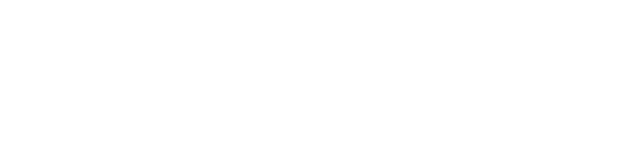
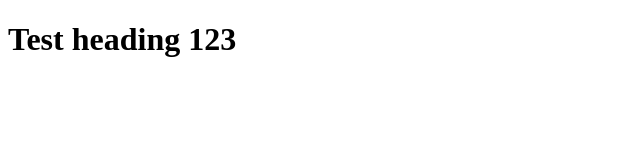
Before and after one commit to sahalkk/tailwind-responsive-layout, a plain HTML site: page index.html in a window 1280 px wide. Shown: the whole page, without its empty margins (0-640 px from the left). Drawn offline with Linux system fonts and the light colour scheme.

Commit message:
heading added

```diff
--- a/index.html
+++ b/index.html
@@ -6,6 +6,7 @@
     <title>Tailwind landing </title>
 </head>
 <body>
+    <h1>Test heading 123</h1>
 
 </body>
 </html>
```
